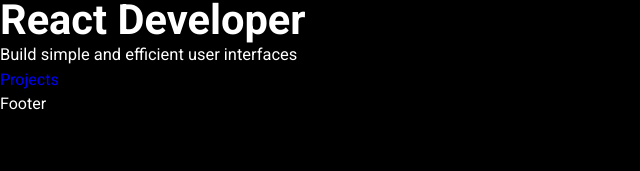
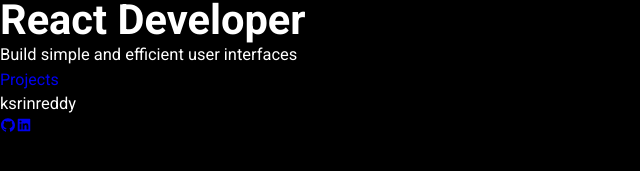
Before and after one commit to ksrinreddy/portfolio, a React (Create React App) app: page / in a window 1280 px wide. Shown: the part 293-464 px from the top of the page, without its empty margins (0-640 px from the left). Built offline with nearby package versions, Linux system fonts and the light colour scheme.

Commit message:
structure and style footer

```diff
--- a/src/components/Footer.js
+++ b/src/components/Footer.js
@@ -1,7 +1,37 @@
-import React from "react";
+import React, { useEffect } from "react";
+import { useState } from "react";
+
+import socialLinks from "../assets/data/socialLinks";
 
 const Footer = () => {
-  return <div>Footer</div>;
+  const [year, setYear] = useState(null);
+  useEffect(() => {
+    setYear(new Date().getFullYear());
+  }, []);
+
+  return (
+    <footer className="footer">
+      <div className="footer__content-wrapper">
+        <p className="footer__logo">ksrinreddy</p>
+        <div className="footer__social-links">
+          {socialLinks.map((socialLink) => {
+            const { id, url, icon } = socialLink;
+            return (
+              <a
+                href={url}
+                target="_blank"
+                rel="noreferrer"
+                key={id}
+                className="footer__social-link"
+              >
+                {icon}
+              </a>
+            );
+          })}
+        </div>
+      </div>
+    </footer>
+  );
 };
 
 export default Footer;
--- /dev/null
+++ b/src/components/styles-components/_Footer.scss
@@ -0,0 +1,53 @@
+@use "../../styles/scss/abstracts/" as a;
+
+.footer {
+  background: a.$bg-footer;
+  color: rgba(a.$text-white, 0.8);
+  font-weight: a.fw(light);
+  height: a.$height-footer;
+  display: flex;
+  align-items: center;
+
+  &__content-wrapper {
+    width: min(90vw, a.px-rem(1024));
+    margin-inline: auto;
+    display: flex;
+    align-items: center;
+    justify-content: center;
+    gap: 1rem;
+    color: rgba(255, 255, 255, 0.7);
+  }
+
+  &__logo {
+    font-size: 0.8rem;
+  }
+
+  &__social-links {
+    display: flex;
+    align-items: center;
+    justify-content: flex-end;
+    gap: 0.5rem;
+  }
+
+  &__social-link {
+    display: flex;
+    align-self: center;
+    color: rgba(255, 255, 255, 0.9);
+    font-size: 1.2rem;
+    transition: all 300ms;
+
+    &:hover {
+      color: a.$text-orange;
+    }
+  }
+}
+
+// .footer {
+//   background: a.$bg-black;
+//   color: a.$text-white;
+//   height: 100vh;
+//   font-size: a.fs(160);
+//   font-weight: a.fw(medium);
+//   display: grid;
+//   place-items: center;
+// }
```
